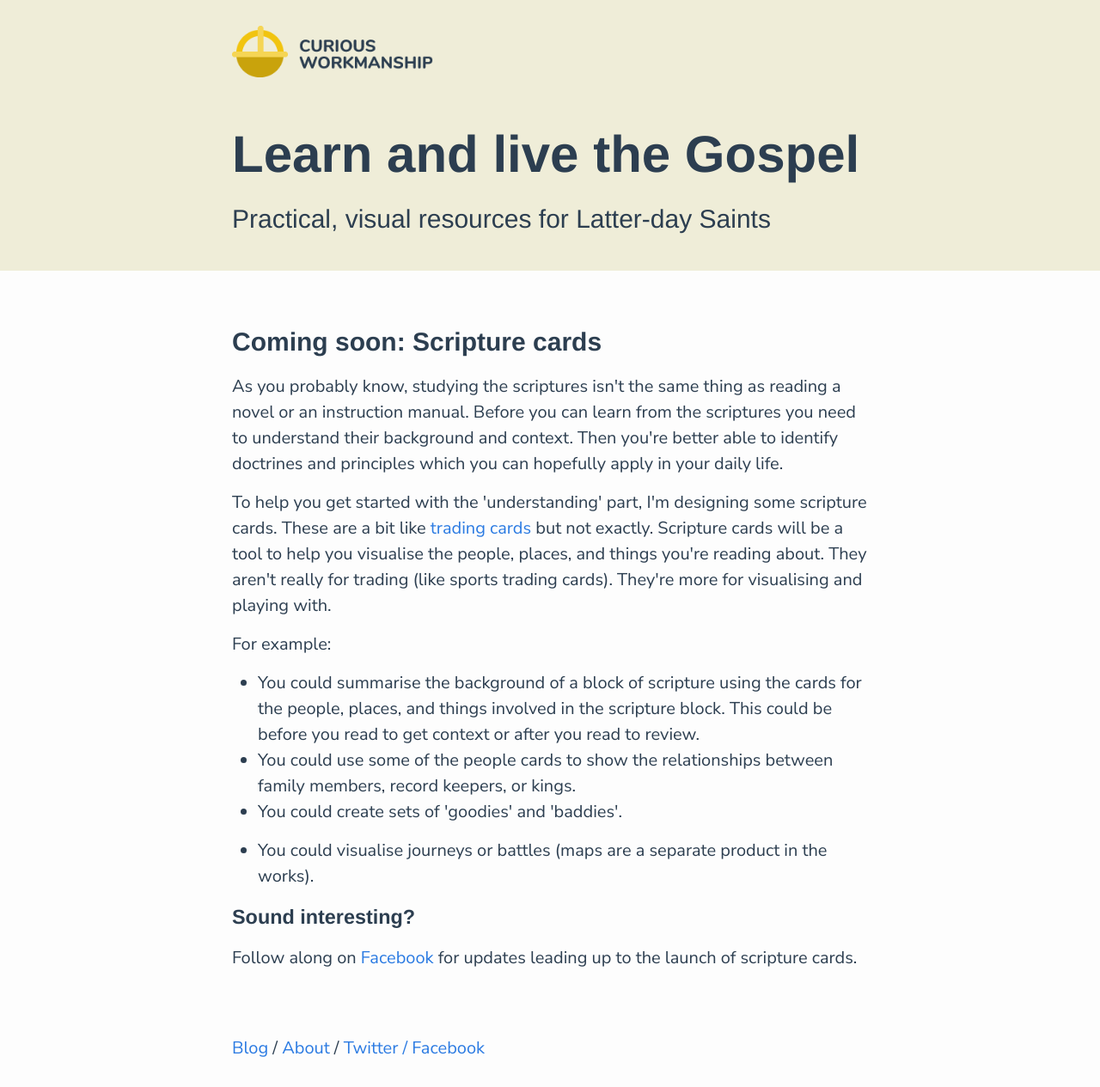
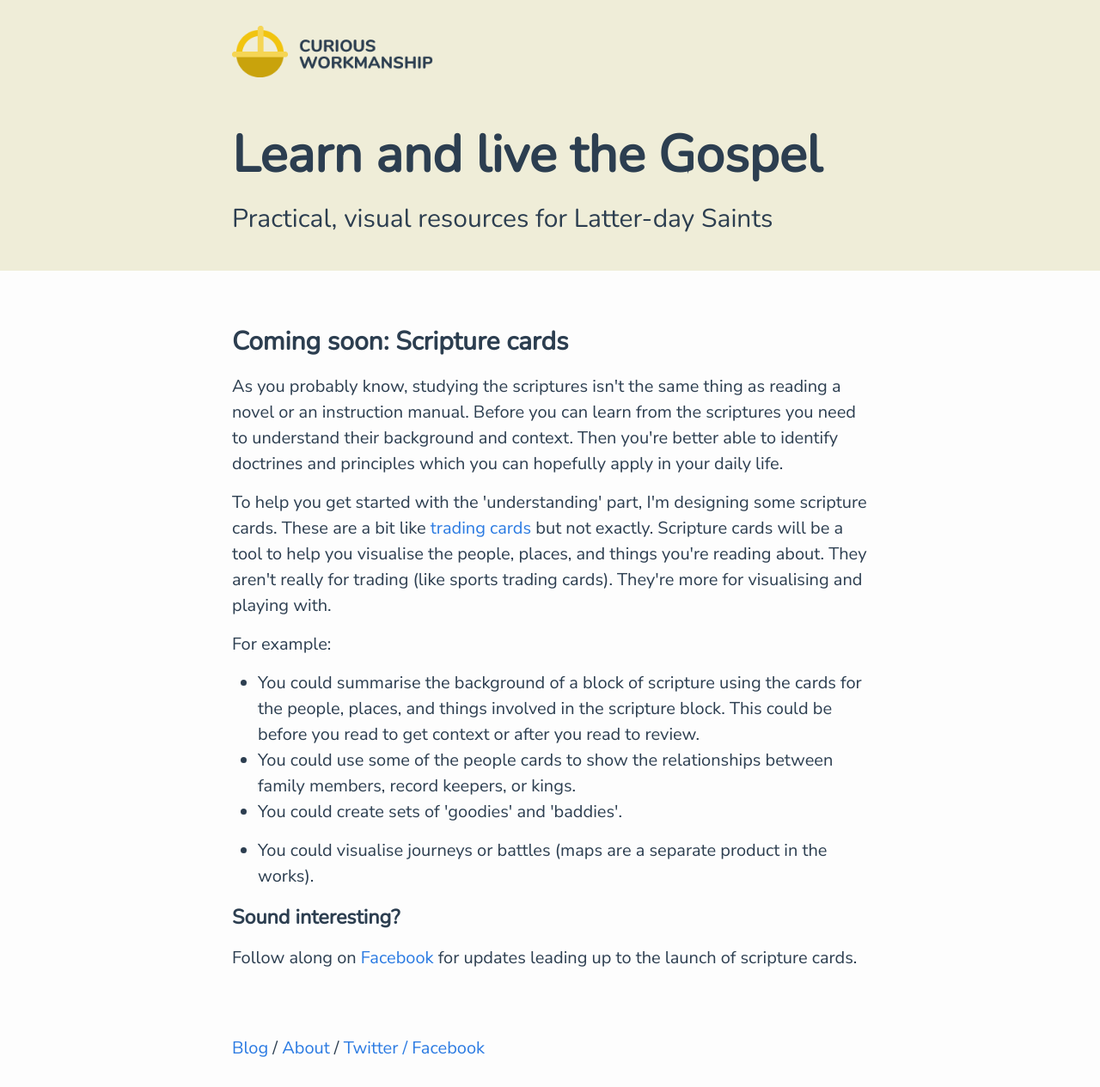
Before and after one commit to blairrorani/curious-workmanship, a Jekyll site: the page built from index.html, in a window 1280 px wide. Shown: the whole page at 86% size. Built offline with Jekyll 4.4.1, drawn with Linux system fonts in a browser that asks for light colours.

Commit message:
Updated Head

```diff
--- a/_includes/head.html
+++ b/_includes/head.html
@@ -7,7 +7,7 @@
   <meta name="description" content="{% if page.excerpt %}{{ page.excerpt | strip_html | strip_newlines | truncate: 160 }}{% else %}{{ site.description }}{% endif %}">
 
   <!-- link Google fonts -->
-  <link href="https://fonts.googleapis.com/css?family=Nunito+Sans" rel="stylesheet">
+  <link href="https://fonts.googleapis.com/css?family=Nunito|Nunito+Sans" rel="stylesheet">
   <link rel="stylesheet" href="{{ "/css/main.css" | prepend: site.baseurl }}">
   <link rel="canonical" href="{{ page.url | replace:'index.html','' | prepend: site.baseurl | prepend: site.url }}">
   <link rel="alternate" type="application/rss+xml" title="{{ site.title }}" href="{{ "/feed.xml" | prepend: site.baseurl | prepend: site.url }}">
```
